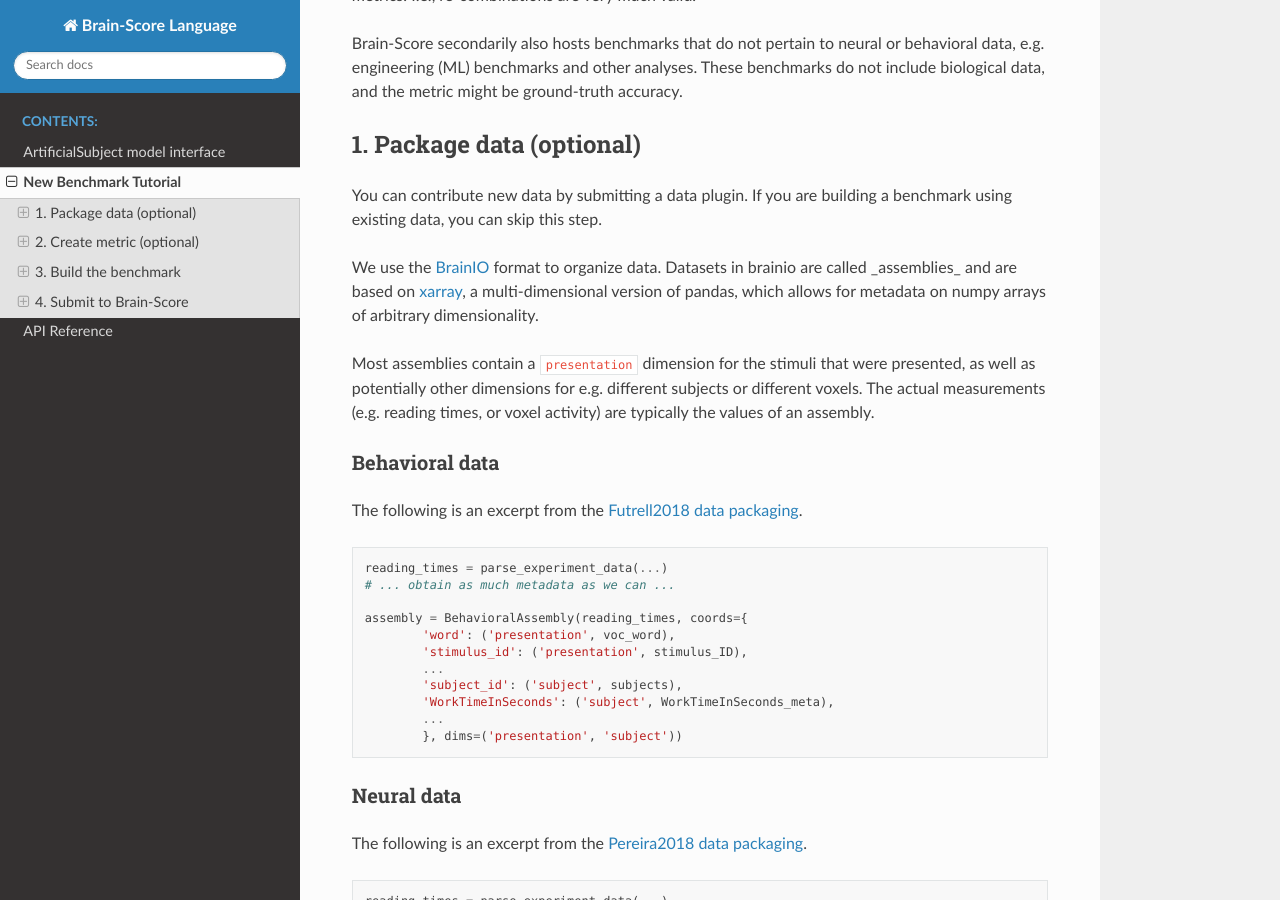
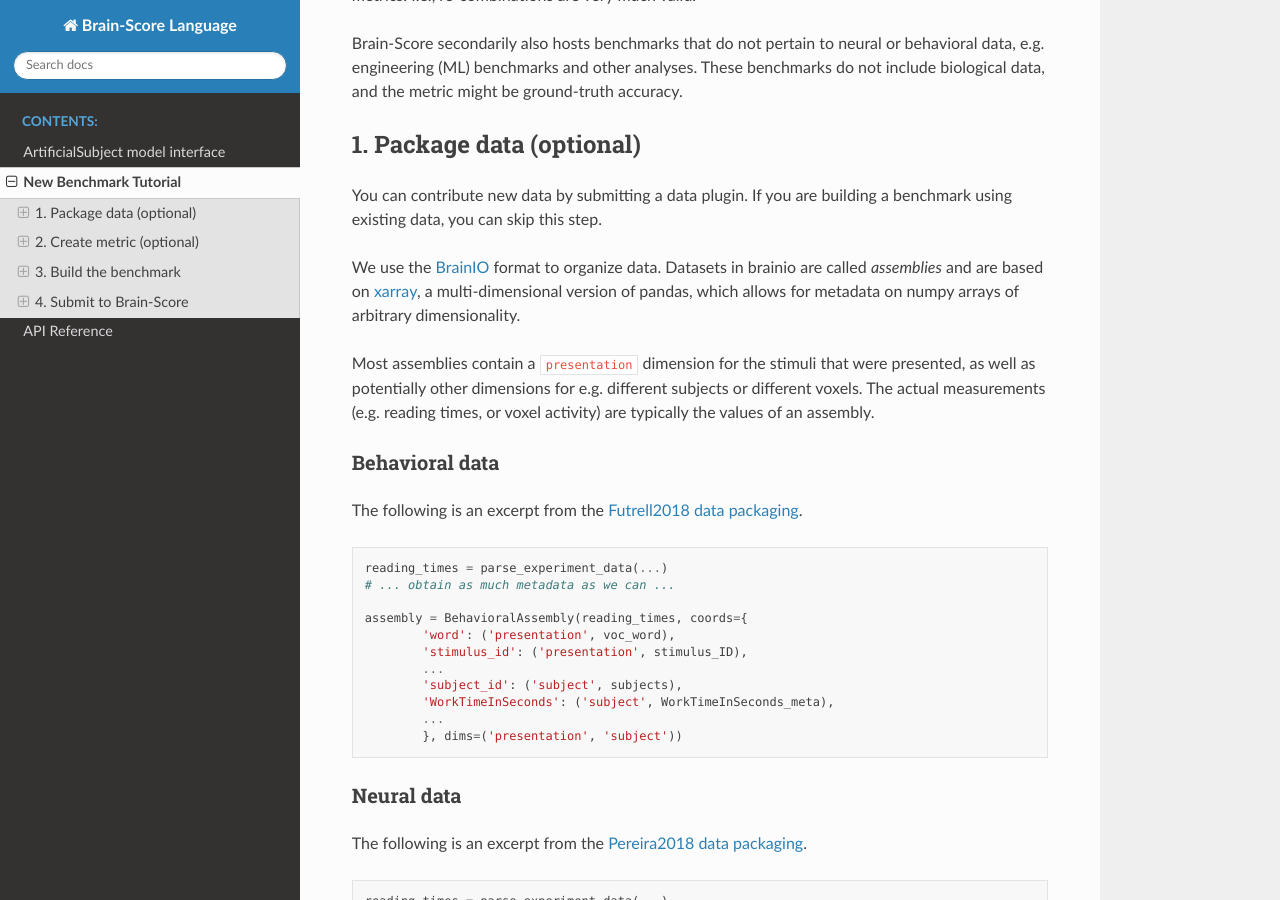
Before and after one commit to brain-score/language, a Sphinx documentation site: the page built from docs/source/modules/benchmark_tutorial.rst, in a window 1280 px wide and 900 px high, scrolled down 584 px. Built offline with Sphinx 7.4.7 and the Read the Docs theme 2.0.0, drawn with Linux system fonts in a browser that asks for light colours; pages that are not in the unit, such as notebooks, are missing from menus.

Commit message:
fix italics

```diff
--- a/docs/source/modules/benchmark_tutorial.rst
+++ b/docs/source/modules/benchmark_tutorial.rst
@@ -39,7 +39,7 @@ You can contribute new data by submitting a data plugin.
 If you are building a benchmark using existing data, you can skip this step.
 
 We use the `BrainIO <https://github.com/brain-score/brainio>`_ format to organize data.
-Datasets in brainio are called _assemblies_ and are based on `xarray <https://xarray.dev>`_,
+Datasets in brainio are called *assemblies* and are based on `xarray <https://xarray.dev>`_,
 a multi-dimensional version of pandas, which allows for metadata on numpy arrays of arbitrary dimensionality.
 
 Most assemblies contain a :code:`presentation` dimension for the stimuli that were presented, as well as potentially other
```
